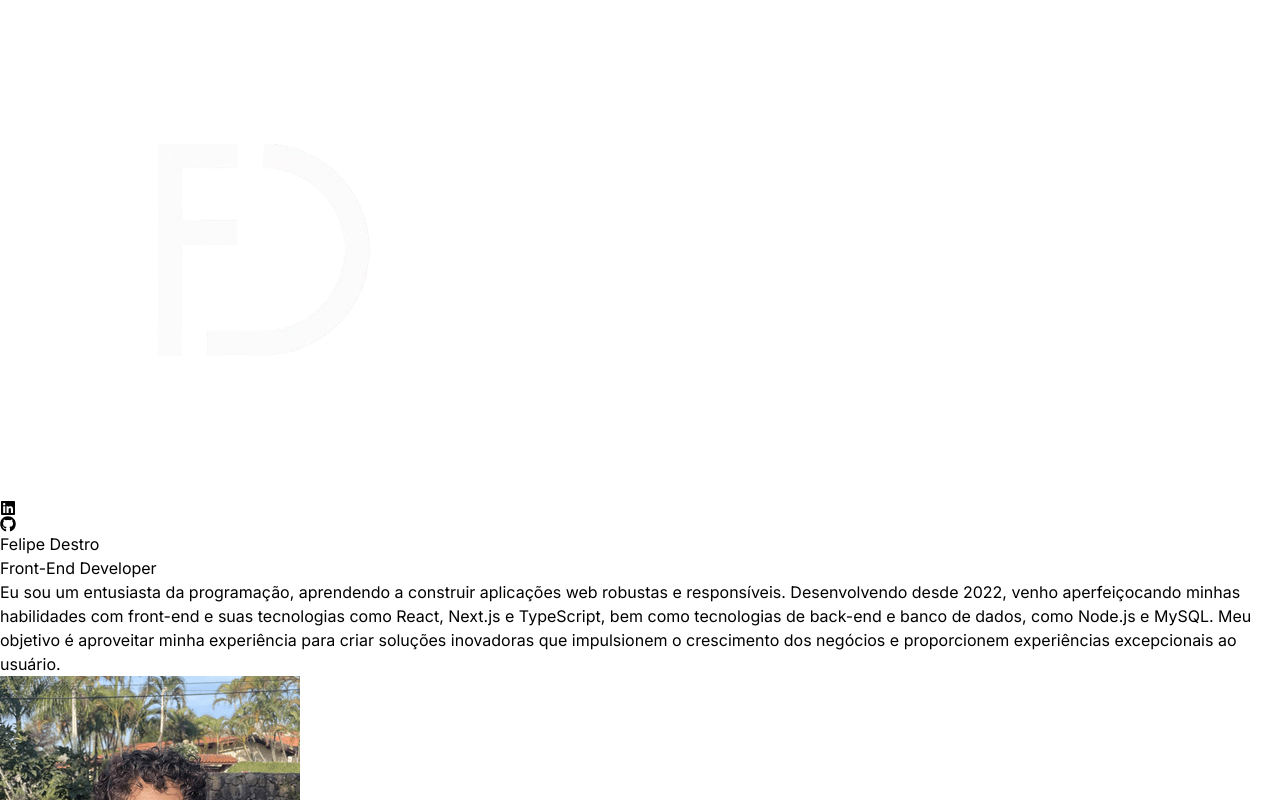
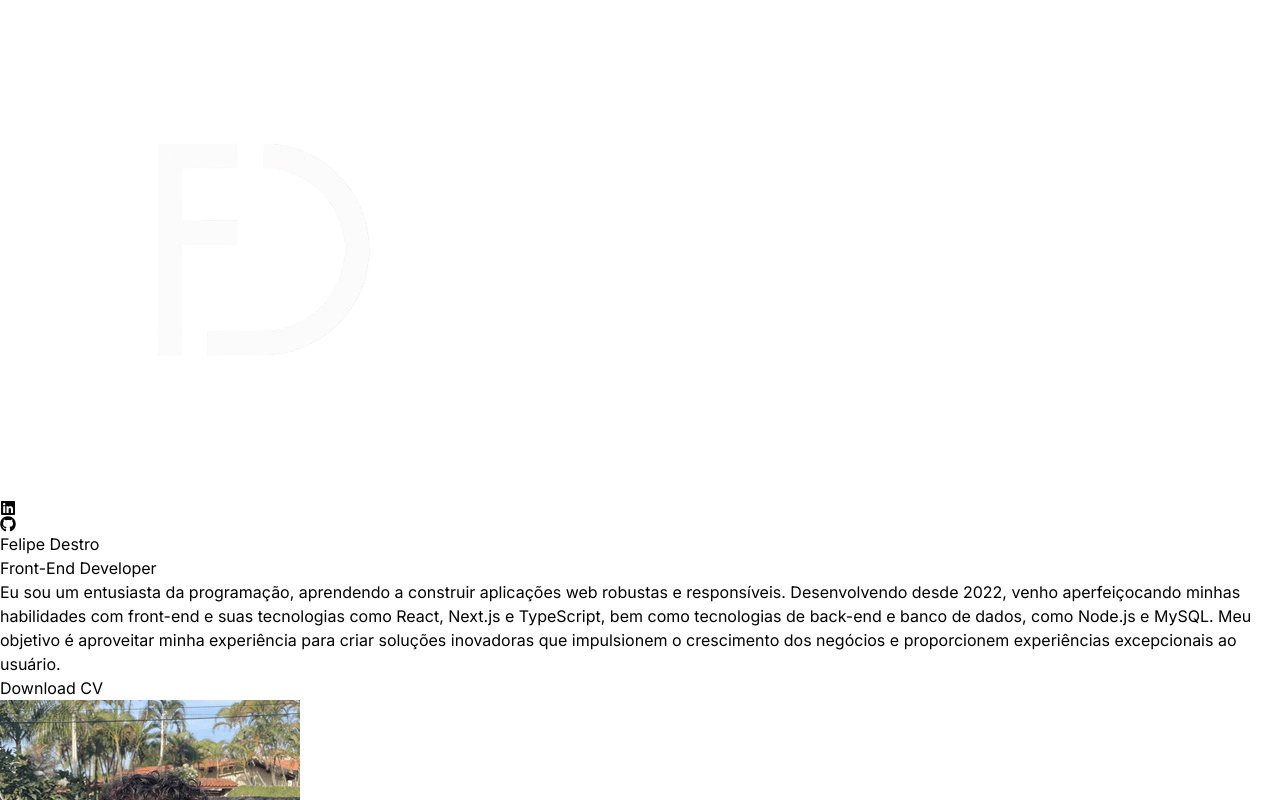
Before and after one commit to felipedestroo/portfolio-felipe, a React (Vite) app: page / in a window 1280 px wide. Shown: the top 800 px of the page. Built offline with nearby package versions, Linux system fonts and the light colour scheme.

Commit message:
feat: change colors / add framer-motion

```diff
--- a/src/components/Hero.jsx
+++ b/src/components/Hero.jsx
@@ -25,24 +25,38 @@ const Hero = () => {
                         Felipe Destro
                     </motion.h1>
                     <motion.span
-                        variants={container(0)}
+                        variants={container(0.5)}
                         initial="hidden"
                         animate="visible"
-                        className="bg-gradient-to-r from-pink-300 via-slate-500 to-purple-500 bg-clip-text text-3xl tracking-tight text-transparent">
+                        className="bg-gradient-to-r from-pink-300 via-slate-500 to-orange-500 bg-clip-text text-3xl tracking-tight text-transparent">
                             Front-End Developer
                         </motion.span>
                     <motion.p
-                        variants={container(0)}
+                        variants={container(1)}
                         initial="hidden"
                         animate="visible"
                         className="my-2 max-w-xl py-6 font-light tracking-tighter">
                             {HERO_CONTENT}
                         </motion.p>
+                    <motion.button
+                        variants={container(1.5)}
+                        initial="hidden"
+                        animate="visible"
+                        className="mb-0 bg-transparent rounded-md p-2 hover:bg-transparent hover:text-orange-500 hover:duration-100 hover:border-orange-800 hover:border-2">
+                        <a href="Felipe-Destro-Resume.pdf" target="_blank">Download CV</a>
+                    </motion.button>
                 </div>
             </div>
-            <div className="w-full lg:w-1/2 lg:p-8">
+            <div className="w-min lg:w-1/2 lg:p-8">
                 <div className="flex justify-center">
-                    <img className="rounded-md w-auto h-auto" src={profilePic} alt="Profile Pic"/>
+                    <motion.img
+                        initial={{ x: 100, opacity: 0}}
+                        animate={{ x: 0, opacity: 1}}
+                        transition={{duration: 1, delay: 1}}
+                        className="rounded-md w-auto h-auto"
+                        src={profilePic}
+                        alt="Profile Pic"
+                    />
                 </div>
             </div>
         </div>
```
